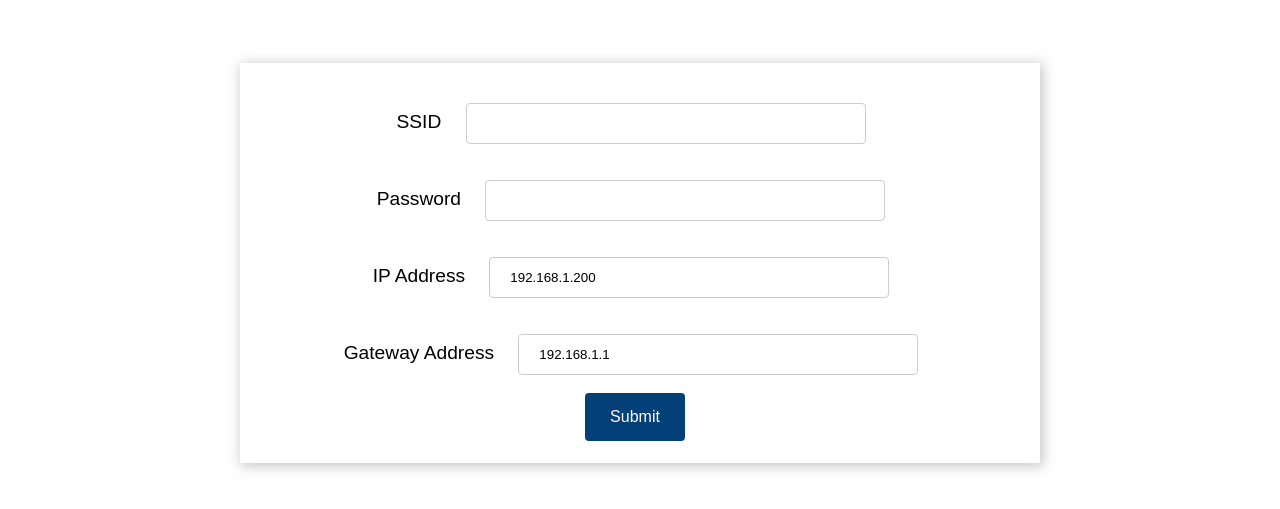
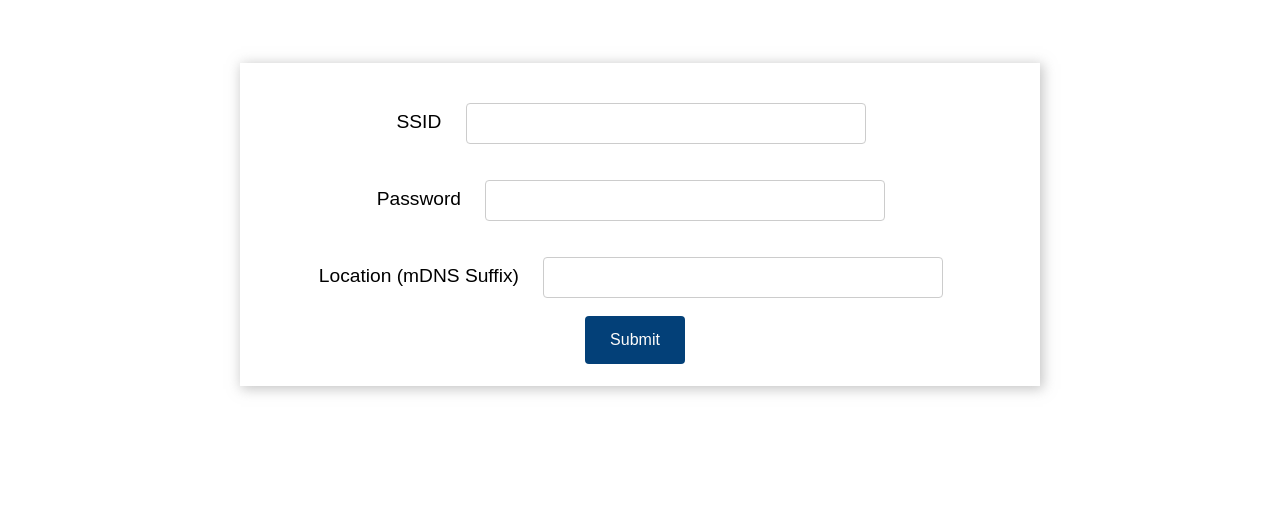
Before and after one commit to bwilly/ESP32_Wifi_OTA_PromExporter, a plain HTML site: page data/wifimanager.html in a window 1280 px wide. Shown: the part 73-582 px from the top of the page. Drawn offline with Linux system fonts and the light colour scheme.

```diff
--- a/data/wifimanager.html
+++ b/data/wifimanager.html
@@ -2,9 +2,9 @@
 <html>
   <head>
     <title>ESP Wi-Fi Manager</title>
-  <meta name="viewport" content="width=device-width, initial-scale=1">
-  <link rel="icon" href="data:,">
-  <link rel="stylesheet" type="text/css" href="style.css">
+    <meta name="viewport" content="width=device-width, initial-scale=1" />
+    <link rel="icon" href="data:," />
+    <link rel="stylesheet" type="text/css" href="style.css" />
   </head>
   <body>
     <div class="topnav">
@@ -16,14 +16,16 @@
           <form action="/" method="POST">
             <p>
               <label for="ssid">SSID</label>
-            <input type="text" id ="ssid" name="ssid"><br>
+              <input type="text" id="ssid" name="ssid" /><br />
               <label for="pass">Password</label>
-            <input type="text" id ="pass" name="pass"><br>
-            <label for="ip">IP Address</label>
+              <input type="text" id="pass" name="pass" /><br />
+              <label for="locationName">Location (mDNS Suffix)</label>
+              <input type="text" id="locationName" name="locationName" /><br />
+              <!-- <label for="ip">IP Address</label>
             <input type="text" id ="ip" name="ip" value="192.168.1.200"><br>
             <label for="gateway">Gateway Address</label>
-            <input type="text" id ="gateway" name="gateway" value="192.168.1.1"><br>
-            <input type ="submit" value ="Submit">
+            <input type="text" id ="gateway" name="gateway" value="192.168.1.1"><br> -->
+              <input type="submit" value="Submit" />
             </p>
           </form>
         </div>
```
Also changed, not shown: 1 other file. Lines whose indentation alone changed are shown as unchanged.
